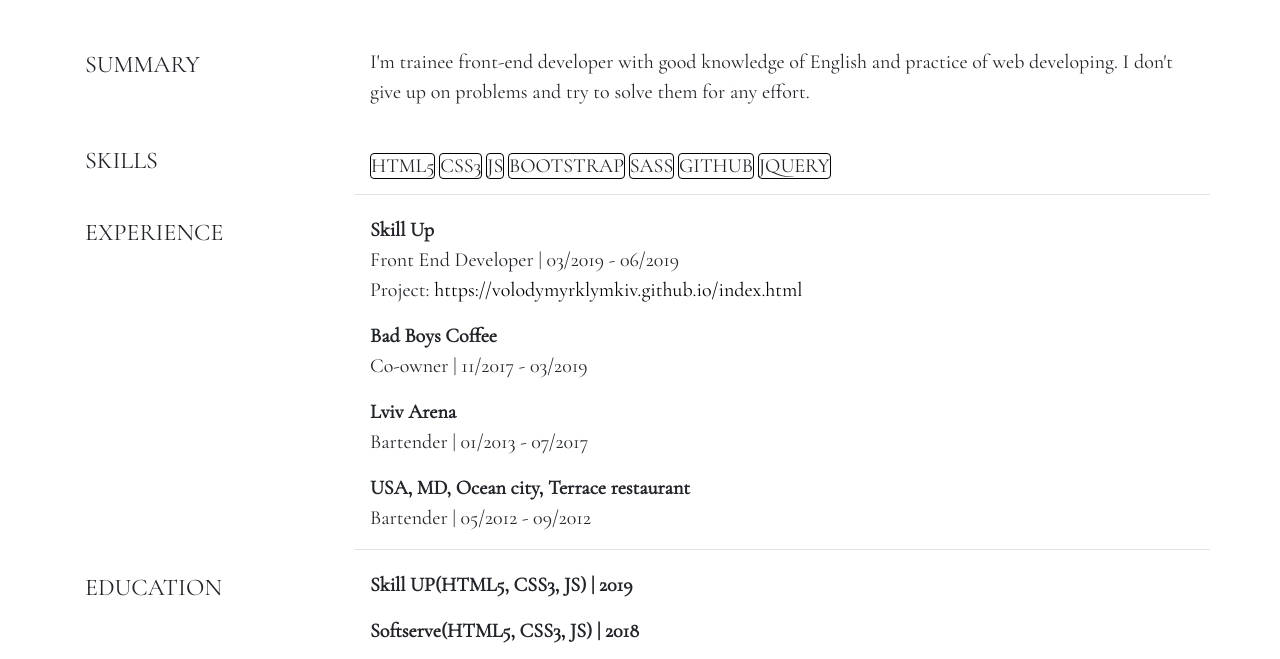
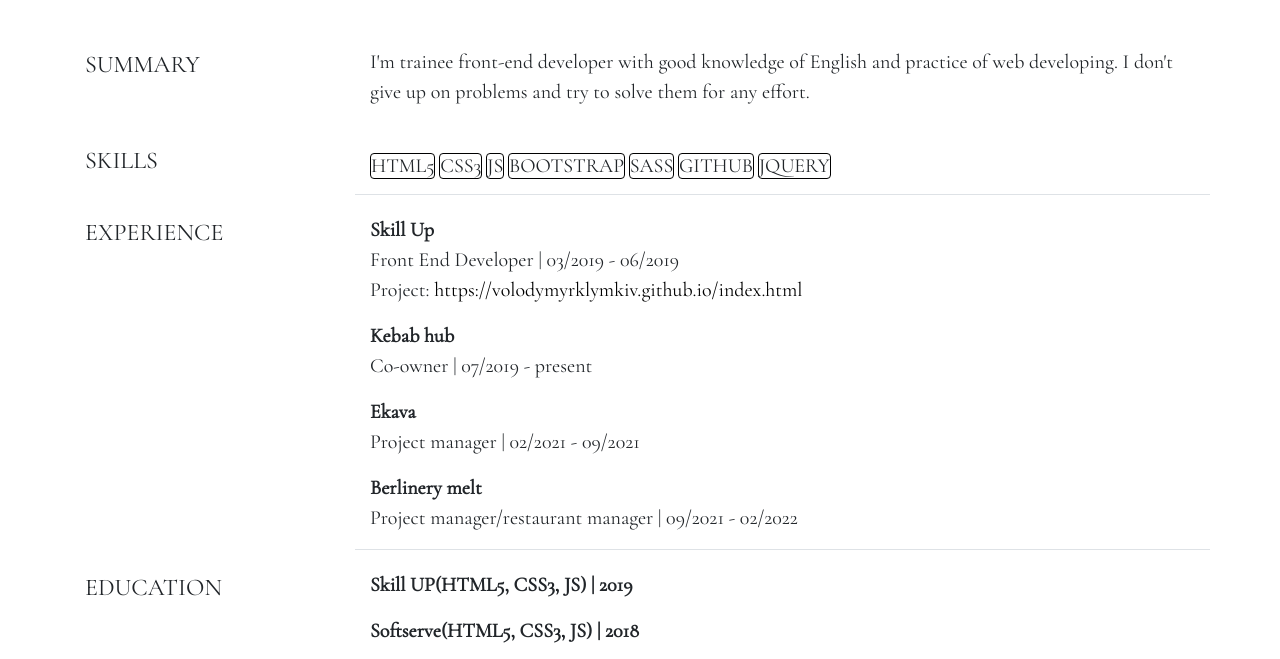
Before and after one commit to volodymyrklymkiv/volodymyrklymkiv.github.io, a plain HTML site: page index.html in a window 1280 px wide. Shown: the part 136-795 px from the top of the page. Drawn offline with nearby package versions, Linux system fonts and the light colour scheme.

Commit message:
git commit

```diff
--- a/index.html
+++ b/index.html
@@ -71,12 +71,12 @@
                 <p class="mb-0 font-weight-bold">Skill Up</p>
                 <p class="mb-0">Front End Developer | 03/2019 - 06/2019</p>
                     <p>Project: <a href="https://volodymyrklymkiv.github.io/index.html">https://volodymyrklymkiv.github.io/index.html </a></p>
-                <p class="mb-0 font-weight-bold">Bad Boys Coffee</p>
-                <p>Co-owner | 11/2017 - 03/2019</p>
-                <p class="mb-0 font-weight-bold">Lviv Arena</p>
-                <p>Bartender | 01/2013 - 07/2017</p>
-                <p class="mb-0 font-weight-bold">USA, MD, Ocean city, Terrace restaurant</p>
-                <p>Bartender | 05/2012 - 09/2012</p>
+                <p class="mb-0 font-weight-bold">Kebab hub</p>
+                <p>Co-owner | 07/2019 - present</p>
+                <p class="mb-0 font-weight-bold">Ekava</p>
+                <p>Project manager | 02/2021 - 09/2021</p>
+                <p class="mb-0 font-weight-bold">Berlinery melt</p>
+                <p>Project manager/restaurant manager | 09/2021 - 02/2022</p>
                 </div>
             </section>
         </div>
```
